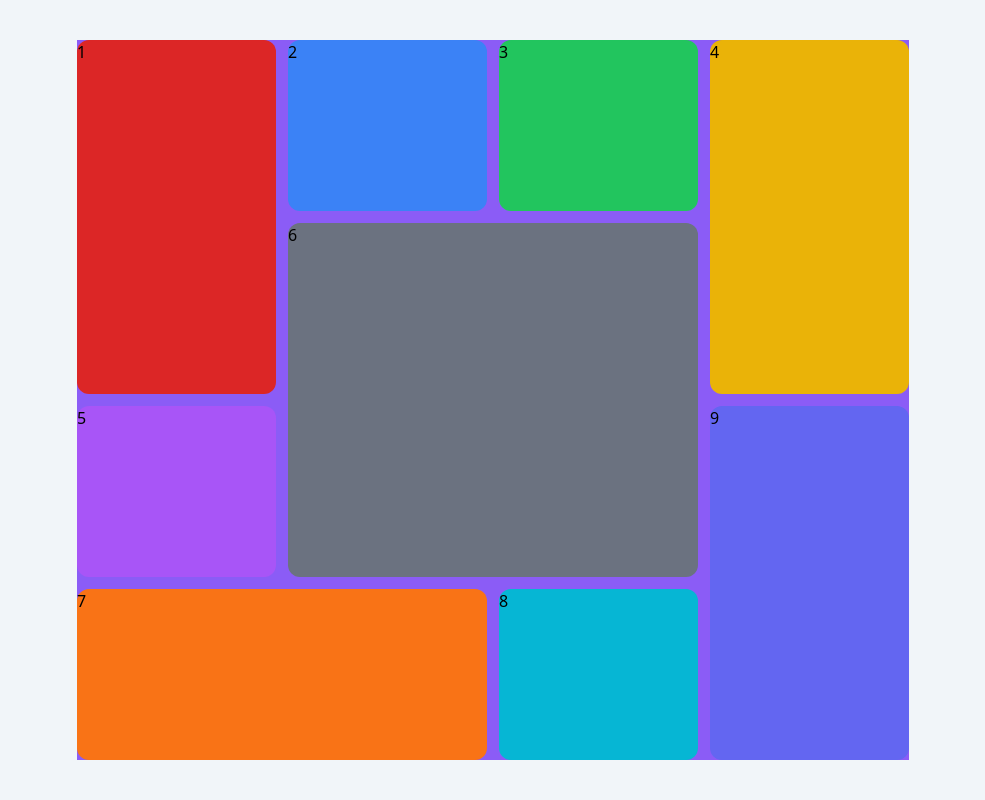
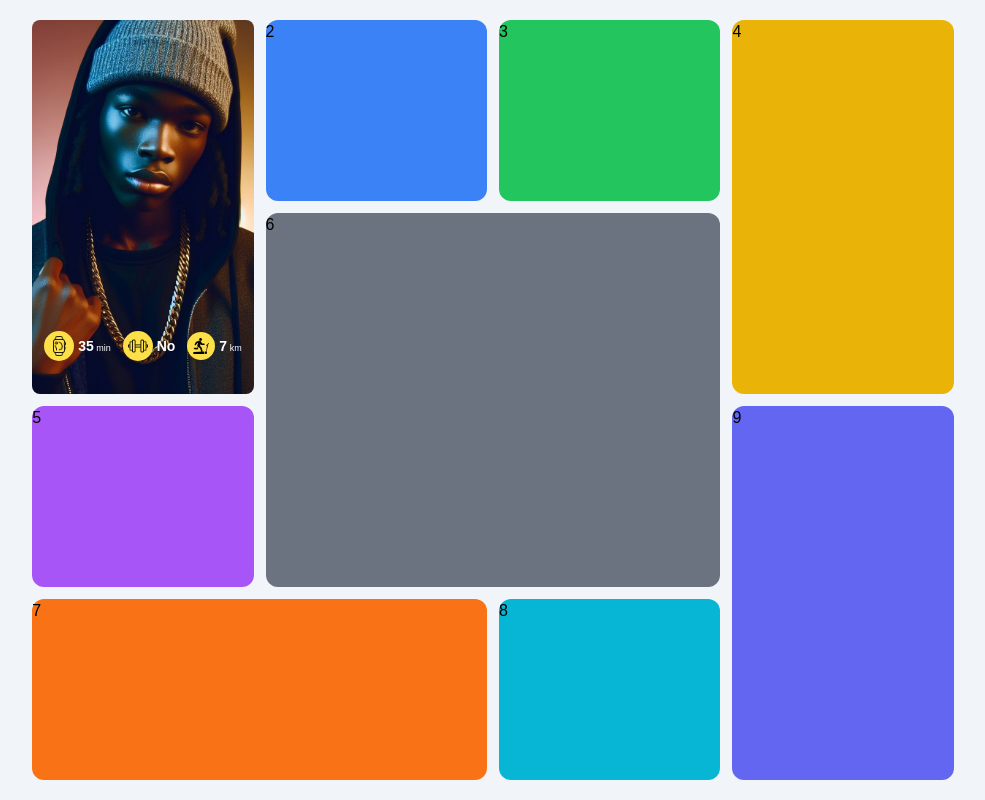
Before and after one commit to Giovannymo/BentoGrid-Tailwind, a website: page src/index.html in a window 1280 px wide. Shown: the whole page, without its empty margins (147-1132 px from the left). Drawn offline with Linux system fonts and the light colour scheme.

Commit message:
feature: First card finished

```diff
--- a/src/index.html
+++ b/src/index.html
@@ -6,35 +6,58 @@
   <link rel="stylesheet" href="./output.css">
   <title>Bento Tailwind</title>
 </head>
-<body class="bg-slate-100 h-screen flex justify-center items-center">
-  <main class="bg-violet-500 w-[65%] h-[90vh] grid grid-cols-4 gap-3  grid-rows-4">
+<body class="flex items-center justify-center h-screen bg-slate-100 font-bebas">
+  <main class=" w-[72%] h-[95vh] grid grid-cols-4 gap-3  grid-rows-4">
+    <!--First card-->
+    <div class="relative row-span-2 card">
+      <div class="absolute z-0 w-full h-full card-img_1">
+        <img src="./img/model-1.jpg" alt="A handsome model" class="object-cover w-full h-full rounded-lg ">
+      </div>
+      <footer class="absolute bottom-0 z-10 flex w-full h-24 justify-evenly card-footer ">
+        <div class="flex items-center footer-watch">
+          <div class="bg-yellow-300 p-[5px] footer-watch_circle rounded-2xl">
+            <img class="w-5" src="./img/icon-watch.png" alt="Icon watch">
+          </div>
+          <span class="ml-1 text-[9px] text-white"><span class="text-[14px] font-semibold">35</span>  min</span>
+        </div>
+        <div class="flex items-center footer-watch">
+          <div class="bg-yellow-300 p-[5px] footer-watch_circle rounded-2xl">
+            <img class="w-5" src="./img/icon-dumbell.png" alt="Icon watch">
+          </div>
+          <span class="ml-1 text-[9px] text-white"><span class="font-semibold text-[14px]">No</span></span>
+        </div>
+        <div class="flex items-center footer-watch">
+          <div class="bg-yellow-300 p-[6px] footer-watch_circle rounded-2xl">
+            <img class="w-4" src="./img/icon-fitness.png" alt="Icon watch">
+          </div>
+          <span class="ml-1 text-[9px] text-white"><span class="text-[14px] font-semibold">7</span> km</span>
+        </div>
+      </footer>
+    </div>
 
-    <div class="card  bg-red-600 row-span-2">
-      1
 
-    </div>
-    <div class="card  bg-blue-500">
+    <div class="bg-blue-500 card">
       2
     </div>
-    <div class="card  bg-green-500">
+    <div class="bg-green-500 card">
       3
     </div>
-    <div class="card  bg-yellow-500 row-span-2">
+    <div class="row-span-2 bg-yellow-500 card">
       4
     </div>
-    <div class="card  bg-purple-500 row-start-3 row-end-4">
+    <div class="row-start-3 row-end-4 bg-purple-500 card">
       5
     </div>
-    <div class="card  bg-gray-500 col-span-2 row-span-2">
+    <div class="col-span-2 row-span-2 bg-gray-500 card">
       6
     </div>
-    <div class="card  bg-orange-500 row-start-4 col-span-2">
+    <div class="col-span-2 row-start-4 bg-orange-500 card">
       7
     </div>
-    <div class="card  bg-cyan-500 col-start-3">
+    <div class="col-start-3 card bg-cyan-500">
       8
     </div>
-    <div class="card bg-indigo-500 row-start-3 row-span-2 col-start-4 ">
+    <div class="col-start-4 row-span-2 row-start-3 bg-indigo-500 card ">
       9
     </div>
 
```
Also changed, not shown: src/output.css.
